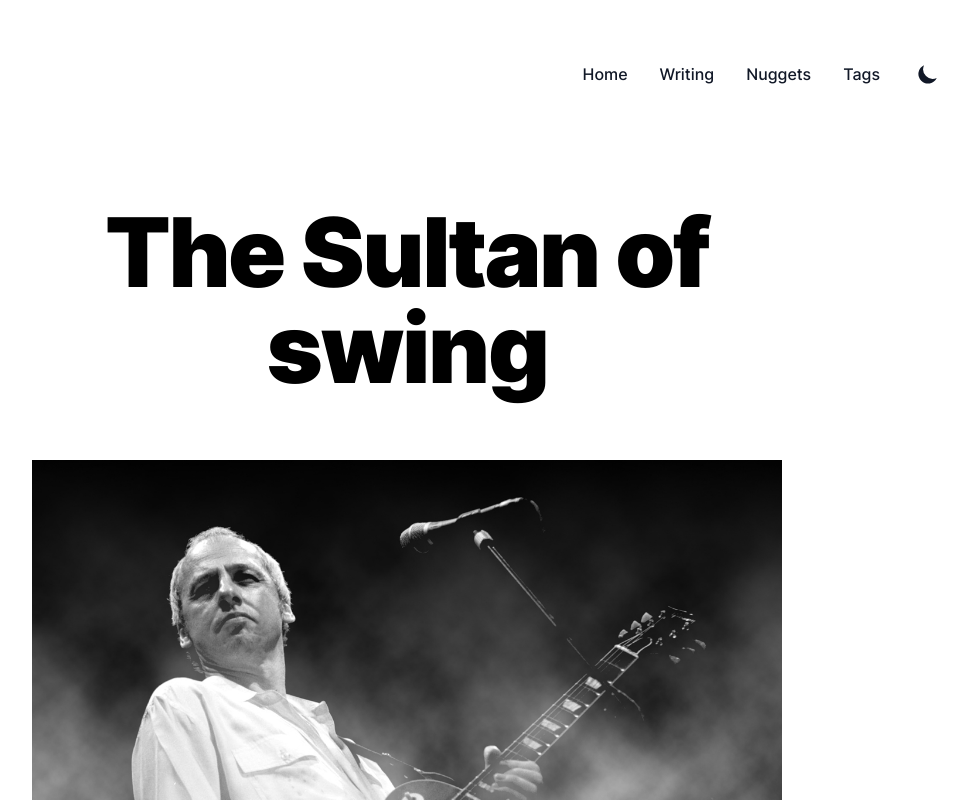
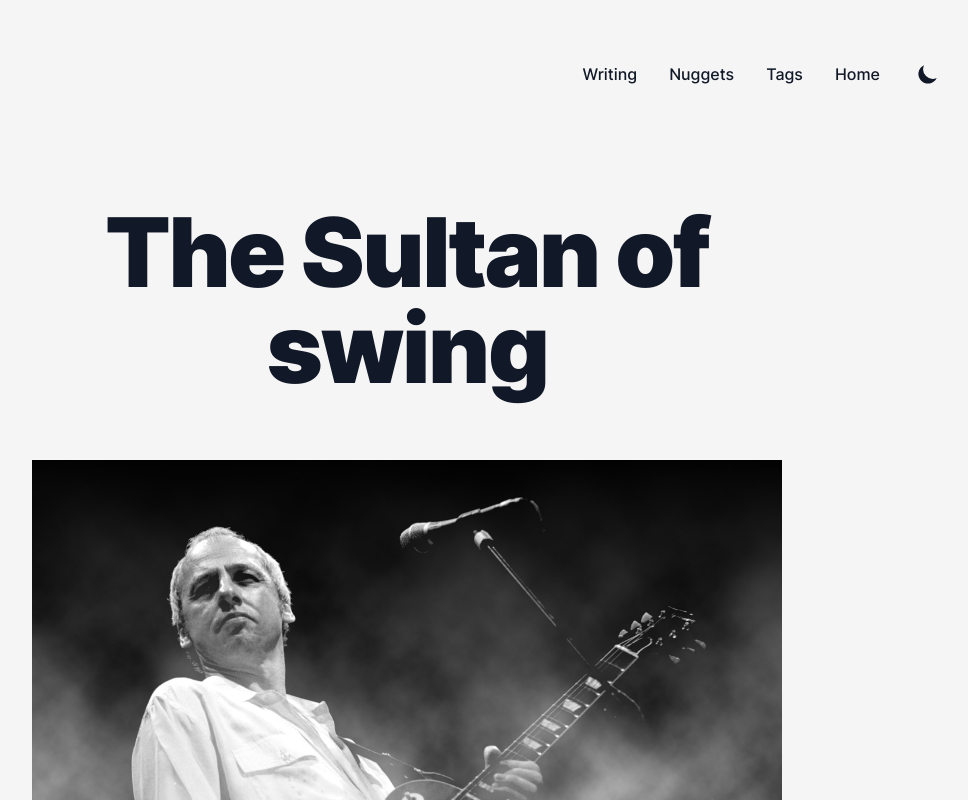
Before and after one commit to omaralsoudanii/mkreg.dev, a Next.js app: page /mk in a window 1280 px wide. Shown: the top 800 px of the page, without its empty margins (96-1064 px from the left). Built offline with nearby package versions, Linux system fonts and the light colour scheme; no server answers; what @tailwindcss/typography, tailwindcss-line-clamp would draw is missing.

Commit message:
next v11 testing / refactor structuring (WIP)

```diff
--- a/src/components/Footer/index.tsx
+++ b/src/components/Footer/index.tsx
@@ -7,8 +7,8 @@ export default function Footer() {
       <hr className="border-t  border-gray-300 dark:border-gray-600" />
       <div className="footer-grid">
         <div className="footer-column">
-          <NextLink className="link-unstyled" href="/">
-            Home
+          <NextLink className="link-unstyled" href="/tags">
+            Tags
           </NextLink>
           <NextLink className="link-unstyled" href="/writing">
             Writing
--- a/src/data/about.mdx
+++ b/src/data/about.mdx
@@ -7,8 +7,6 @@ page: 1
 ---
 
 I'm a **Software Engineer** based in Amman, Jordan. I've been building stuff on the web for about 7 years or so, I stopped counting after a while. Working with companies across various countries and industries, my focus would be on building cloud-agnostic, scalable and performant applications.
-
-## Technical point of view
 
 The knowledge from learning new programming languages and frameworks became less valuable to me over the years, of course programming languages with different paradigm is always beneficial, even if I don't use it directly, I will make my problem solving capabilities broader with new ideas.
 
--- a/src/lib/RoutesMetadata.ts
+++ b/src/lib/RoutesMetadata.ts
@@ -1,8 +1,4 @@
 const RoutesMetadata = [
-  {
-    label: 'Home',
-    href: '/',
-  },
   {
     label: 'Writing',
     href: '/writing',
@@ -15,6 +11,10 @@ const RoutesMetadata = [
     label: 'Tags',
     href: '/tags',
   },
+  {
+    label: 'Home',
+    href: '/',
+  },
 ]
 
 export default RoutesMetadata
--- a/src/pages/_document.tsx
+++ b/src/pages/_document.tsx
@@ -42,7 +42,7 @@ export default class MyDocument extends Document {
           <meta name="msapplication-config" content="/meta/browserconfig.xml" />
           <meta name="theme-color" content="#161b22" />
         </Head>
-        <body className="antialiased text-black bg-white dark:bg-dark dark:text-white">
+        <body className="antialiased text-black bg-light dark:bg-dark dark:text-white">
           <Main />
           <NextScript />
         </body>
--- a/src/pages/index.tsx
+++ b/src/pages/index.tsx
@@ -1,5 +1,4 @@
 import MDXComponents from '@/components/MDXComponents'
-import * as React from 'react'
 import { getFileBySlug } from '@/lib/mdx'
 import { GetStaticProps } from 'next'
 import { MDXRemote } from 'next-mdx-remote'
@@ -17,11 +16,11 @@ function Home({ mdxSource, frontMatter }) {
     JsonLd: true,
   }
   return (
-    <React.Fragment>
+    <article>
       <Seo data={meta} />
       <div className="divide-y divide-gray-300 dark:divide-gray-700 mx-auto">
         <header id="skip" className="pb-4">
-          <h1 className="text-h2 font-bold">Hi, I'm Omar</h1>
+          <h1 className="text-h3 font-bold">Hi, I'm Omar</h1>
         </header>
         <div className="items-start space-y-2 xl:space-y-0">
           <div className="pt-8 pb-8 prose dark:prose-dark lg:prose-lg !max-w-[80ch]">
@@ -29,7 +28,7 @@ function Home({ mdxSource, frontMatter }) {
           </div>
         </div>
       </div>
-    </React.Fragment>
+    </article>
   )
 }
 
--- a/src/styles/custom.css
+++ b/src/styles/custom.css
@@ -14,8 +14,9 @@
   }
 
   .text-display {
-    @apply text-black dark:text-white;
+    @apply text-primary;
   }
+
   h1,
   h2,
   h3 {
@@ -31,7 +32,7 @@
   }
 
   .header-sm {
-    @apply fixed top-0 left-0 py-1 z-10 w-full bg-white border-b border-gray-300 dark:border-gray-700 dark:border-opacity-40 border-opacity-40 bg-opacity-70 dark:bg-dark dark:bg-opacity-80 filter-blur;
+    @apply fixed top-0 left-0 py-1 z-10 w-full bg-light border-b border-gray-300 dark:border-gray-700 dark:border-opacity-40 border-opacity-40 bg-opacity-70 dark:bg-dark dark:bg-opacity-80 filter-blur;
   }
 
   @supports not (backdrop-filter: none) {
@@ -123,7 +124,7 @@
   }
 
   .text-h3 {
-    @apply text-2xl sm:text-4xl lg:text-5xl text-display !important;
+    @apply text-2xl sm:text-4xl lg:text-5xl leading-none  text-display !important;
   }
 
   .post-title {
--- a/tailwind.config.js
+++ b/tailwind.config.js
@@ -53,31 +53,36 @@ module.exports = {
           gray: '#f9f9f9',
         },
         rose: colors.rose,
+        gray: {
+          800: '#1d1f20',
+          ...colors.coolGray,
+        },
         dark: 'rgb(22, 27, 34)',
+        light: 'whitesmoke',
         // 'dark-blue': 'rgb(17,18,19)',
       },
       typography: (theme) => ({
         DEFAULT: {
           css: {
-            color: theme('colors.gray.700'),
+            color: theme('colors.gray.800'),
             a: {
               textDecoration: 'none',
               code: { color: theme('colors.rose.500') },
             },
             h1: {
               fontWeight: theme('fontWeight.bold'),
-              color: theme('colors.black'),
+              color: theme('colors.gray.900'),
             },
             h2: {
               fontWeight: theme('fontWeight.semibold'),
-              color: theme('colors.black'),
+              color: theme('colors.gray.900'),
             },
             h3: {
               fontWeight: theme('fontWeight.semibold'),
-              color: theme('colors.black'),
+              color: theme('colors.gray.900'),
             },
             'h4,h5,h6': {
-              color: theme('colors.black'),
+              color: theme('colors.gray.900'),
             },
             code: {
               color: theme('colors.pink.500'),
@@ -117,7 +122,7 @@ module.exports = {
               code: { color: theme('colors.rose.400') },
             },
             'h1,h2,h3,h4,h5,h6': {
-              color: theme('colors.white'),
+              color: theme('colors.gray.100'),
             },
             code: {
               backgroundColor: theme('colors.gray.800'),
```
